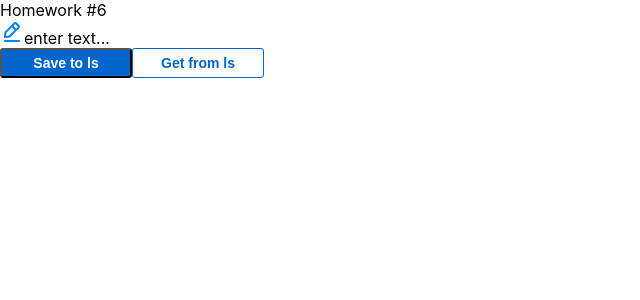
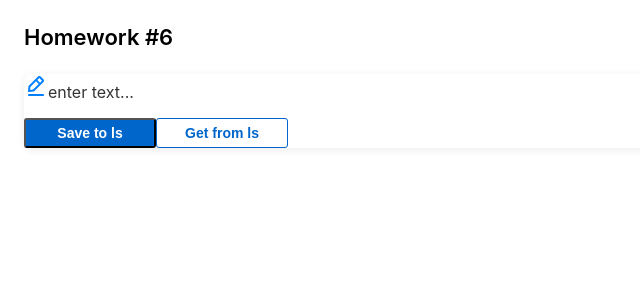
Before and after one commit to palindro-me/hws2-master, a React (Create React App) app: page / in a window 1280 px wide. Shown: the top 300 px of the page, without its empty margins (0-640 px from the left). Built offline with nearby package versions, Linux system fonts and the light colour scheme.

Commit message:
minor changes

```diff
--- a/src/s1-main/App.module.css
+++ b/src/s1-main/App.module.css
@@ -1,11 +1,33 @@
 .App {
     --header_height: 60px;
+       padding: 24px;
+    background-color: #fff;
+        min-height: 100vh;
+        display: flex;
+    flex-direction: column;
+      color: #333
 }
 
 .hw {
+ max-width: 100%;
+ width: 100%;
+     margin: 24px auto;
+      background: #fff;
+     border-radius: 8px;
+    box-shadow: 0 2px 8px rgba(0, 0, 0, 0.08);
+    display: flex; /* добавлено */
+    flex-direction: column; /* добавлено */
+    gap: 16px; /* добавлено */
+
+
 
 }
 
 .hwTitle {
+    font-weight: 600;
+    font-size: 22px;
+    color: #000;
+
+
 
 }
--- a/src/s2-homeworks/hw06/HW6.tsx
+++ b/src/s2-homeworks/hw06/HW6.tsx
@@ -1,9 +1,9 @@
-import React, { useState } from 'react'
-import SuperEditableSpan from './common/c4-SuperEditableSpan/SuperEditableSpan'
-import { restoreState, saveState } from './localStorage/localStorage'
-import s2 from '../../s1-main/App.module.css'
-import SuperButton from '../hw04/common/c2-SuperButton/SuperButton'
-import s from './HW6.module.css'
+import React, {useState} from 'react';
+import SuperEditableSpan from './common/c4-SuperEditableSpan/SuperEditableSpan';
+import {restoreState, saveState} from './localStorage/localStorage';
+import s2 from '../../s1-main/App.module.css';
+import SuperButton from '../hw04/common/c2-SuperButton/SuperButton';
+import s from './HW6.module.css';
 
 /*
  * 1 - в файле SuperEditableSpan.tsx дописать логику функций onEnterCallback, onBlurCallback, onDoubleClickCallBack
@@ -12,15 +12,18 @@ import s from './HW6.module.css'
  */
 
 const HW6 = () => {
-    const [value, setValue] = useState<string>('')
+    const [value, setValue] = useState<string>('');
 
     const save = () => {
-        saveState<string>('hw6-editable-span-value', value)
-    }
+        saveState<string>('hw6-editable-span-value', value);
+    };
     const restore = () => {
         // делают студенты
-
-    }
+        let restoredValue = restoreState('hw6-editable-span-value','')
+        if (restoredValue) {
+            setValue(restoredValue)
+        }
+    };
 
     return (
         <div id={'hw6'}>
@@ -54,7 +57,7 @@ const HW6 = () => {
                 </div>
             </div>
         </div>
-    )
-}
+    );
+};
 
-export default HW6
+export default HW6;
--- a/src/s2-homeworks/hw06/common/c4-SuperEditableSpan/SuperEditableSpan.tsx
+++ b/src/s2-homeworks/hw06/common/c4-SuperEditableSpan/SuperEditableSpan.tsx
@@ -1,12 +1,7 @@
-import React, {
-    DetailedHTMLProps,
-    InputHTMLAttributes,
-    HTMLAttributes,
-    useState,
-} from 'react'
-import s from './SuperEditableSpan.module.css'
-import SuperInputText from '../../../hw04/common/c1-SuperInputText/SuperInputText'
-import editIcon from './editIcon.svg'
+import React, {DetailedHTMLProps, HTMLAttributes, InputHTMLAttributes, useState,} from 'react';
+import s from './SuperEditableSpan.module.css';
+import SuperInputText from '../../../hw04/common/c1-SuperInputText/SuperInputText';
+import editIcon from './editIcon.svg';
 
 // тип пропсов обычного инпута
 type DefaultInputPropsType = DetailedHTMLProps<InputHTMLAttributes<HTMLInputElement>,
@@ -23,7 +18,7 @@ type SuperEditableSpanType = Omit<DefaultInputPropsType, 'type'> & {
     onEnter?: () => void
     error?: string
 
-    spanProps?: DefaultSpanPropsType  & {defaultText?: string}// пропсы для спана
+    spanProps?: DefaultSpanPropsType & { defaultText?: string }// пропсы для спана
 }
 
 const SuperEditableSpan: React.FC<SuperEditableSpanType> = (
@@ -36,30 +31,31 @@ const SuperEditableSpan: React.FC<SuperEditableSpanType> = (
         ...restProps // все остальные пропсы попадут в объект restProps
     }
 ) => {
-    const [editMode, setEditMode] = useState<boolean>(false)
+    const [editMode, setEditMode] = useState<boolean>(false);
     const {children, onDoubleClick, className, defaultText, ...restSpanProps} =
-    spanProps || {}
+    spanProps || {};
 
     const onEnterCallback = () => {
         // выключить editMode при нажатии Enter // делают студенты
+        setEditMode(false);
+        onEnter?.();
 
-        onEnter?.()
-    }
+    };
     const onBlurCallback = (e: React.FocusEvent<HTMLInputElement>) => {
         // выключить editMode при нажатии за пределами инпута // делают студенты
-
-        onBlur?.(e)
-    }
+        setEditMode(false);
+        onBlur?.(e);
+    };
     const onDoubleClickCallBack = (
         e: React.MouseEvent<HTMLSpanElement, MouseEvent>
     ) => {
         // включить editMode при двойном клике // делают студенты
-
-        onDoubleClick?.(e)
-    }
+        setEditMode(true);
+        onDoubleClick?.(e);
+    };
 
     const spanClassName = s.span
-        + (className ? ' ' + className : '')
+        + (className ? ' ' + className : '');
 
     return (
         <>
@@ -90,7 +86,7 @@ const SuperEditableSpan: React.FC<SuperEditableSpanType> = (
                 </div>
             )}
         </>
-    )
-}
+    );
+};
 
-export default SuperEditableSpan
+export default SuperEditableSpan;
```
